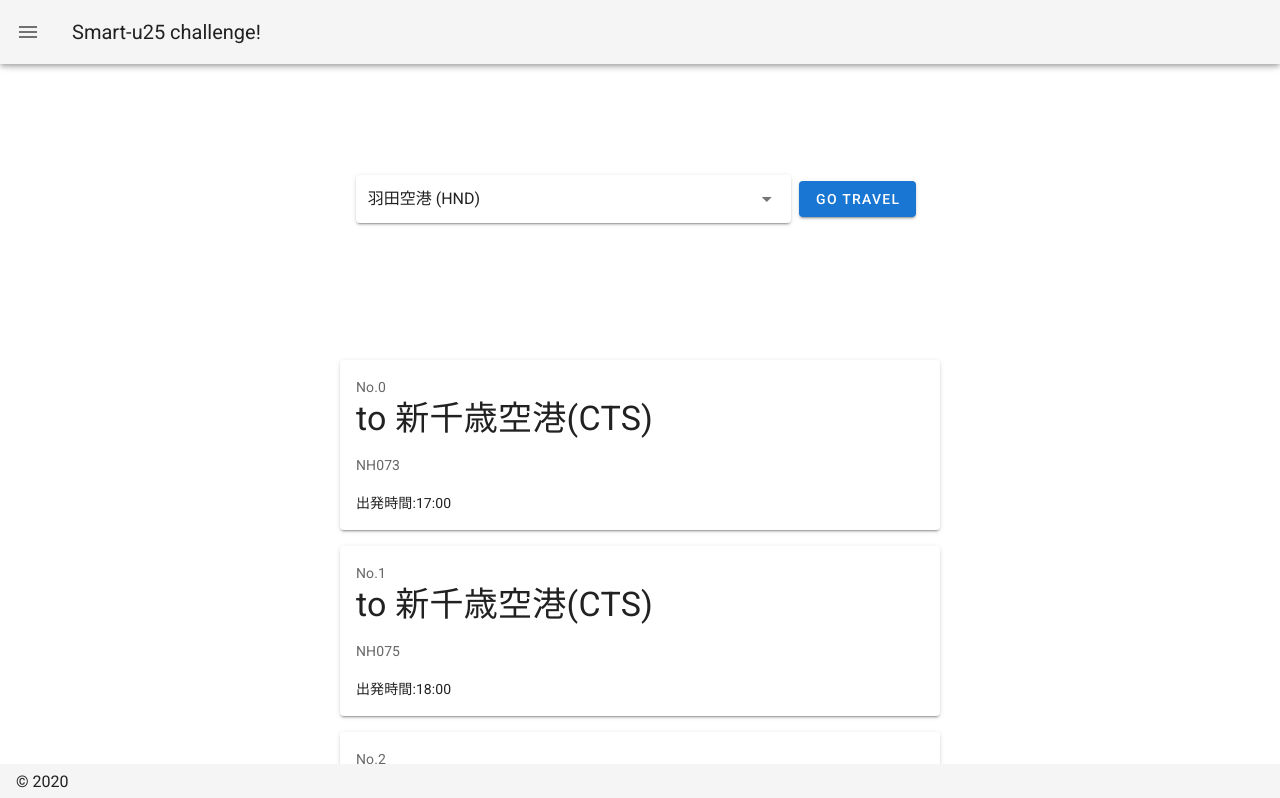
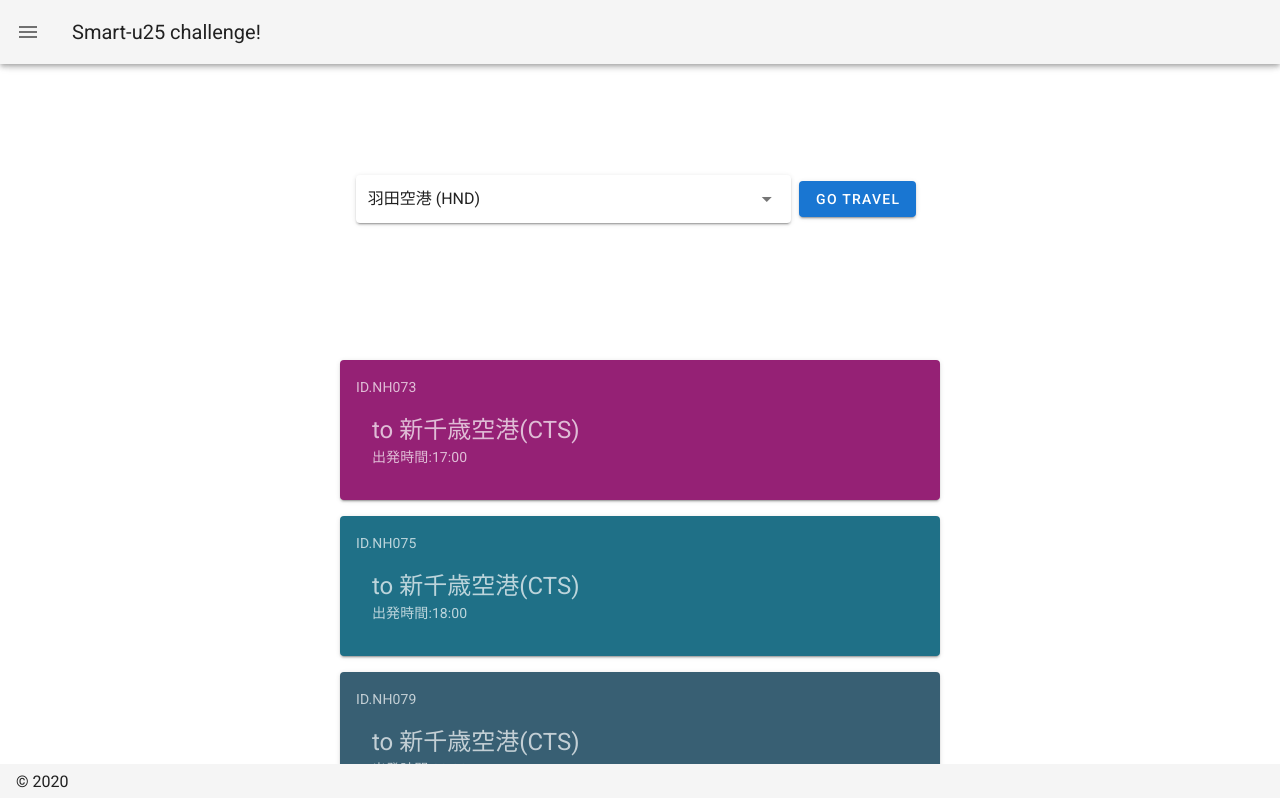
Before and after one commit to MizukiSonoko/buttobi-site, a Nuxt app: page / in a window 1280 px wide. Shown: the top 798 px of the page. Built offline with nearby package versions, Linux system fonts and the light colour scheme.

Commit message:
Update card design

```diff
--- a/pages/index.vue
+++ b/pages/index.vue
@@ -21,16 +21,16 @@
         <v-btn color="primary" class="my-button" @click="changeOriginAirport" :click="changeOriginAirport">Go travel</v-btn>
       </v-col>
     </v-row>
-        <v-card v-for="(r, i) in data" :key="r.flightNumbers" class="mx-auto card">
+        <v-card v-for="(r, i) in data" :key="r.flightNumbers" :color="getCardColor(i)" :dark="isDarkCard(i)" class="mx-auto card">
           <v-card-text>
-            <div>No.{{i}}</div>
-            <p class="display-1 text--primary">
+            <div>ID.{{r.flightNumbers}}</div>
+            <v-card-title
+              class="headline">
               to {{r.dest}}({{r.iata}})
-            </p>
-            <p>{{r.flightNumbers}}</p>
-            <div class="text--primary">
+            </v-card-title>
+            <v-card-subtitle>
               出発時間:{{r.originTime}}
-            </div>
+            </v-card-subtitle>
           </v-card-text>
         </v-card>
   </v-layout>
@@ -71,6 +71,19 @@ export default Vue.extend({
     },
     isValidAirport: function (airport: string): boolean {
       return this.iata2name[airport.split(':').slice(-1)[0]] !== undefined
+    },
+    getCardColor(index: number): string{
+      if(index === 0){
+        return '#952175';
+      }else if(index === 1){
+        return '#1F7087';
+      }else if(index === 2){
+        return '#385F73';
+      }
+      return '#fff';
+    },
+    isDarkCard(index: number): boolean{
+      return index < 3;
     },
     changeOriginAirport: function () {
       const newSchedules = this.getAirplainsFrom(this.originAirport.value);
```
